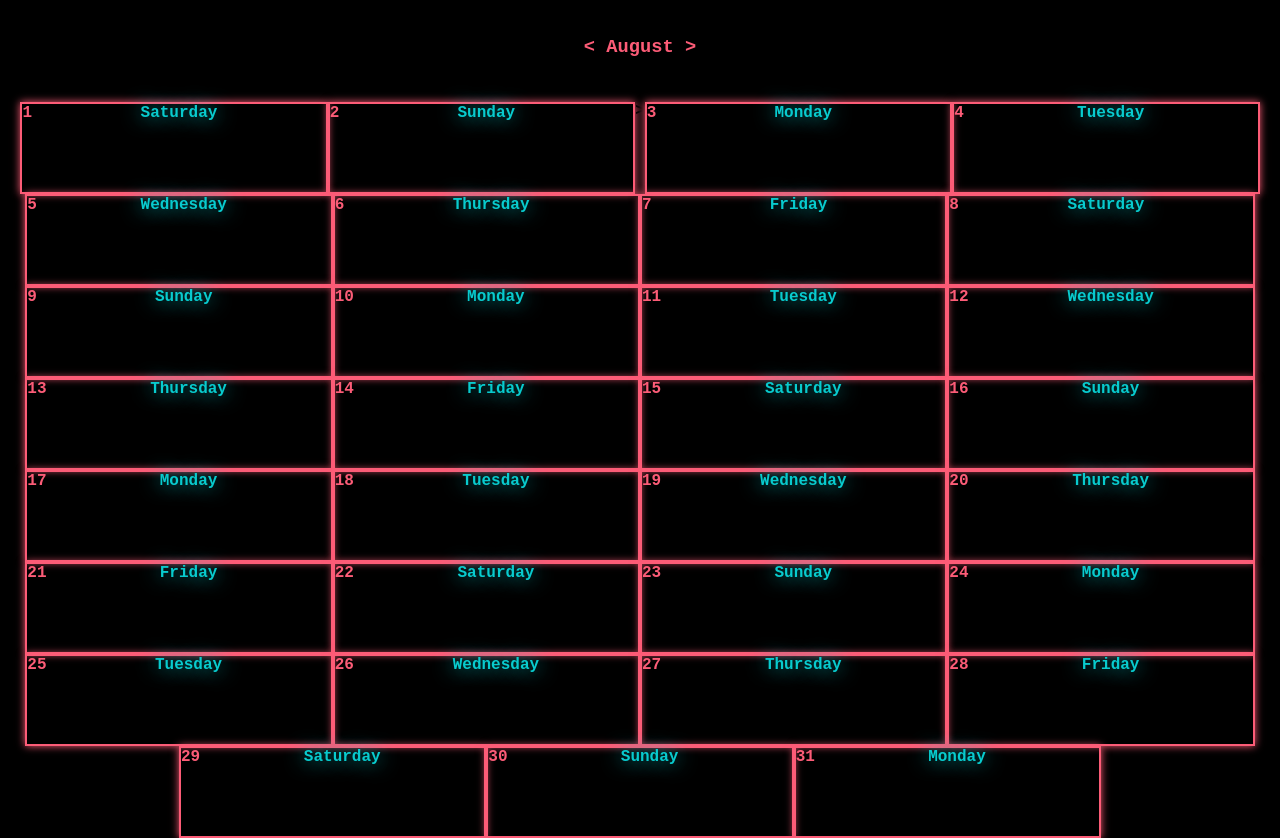
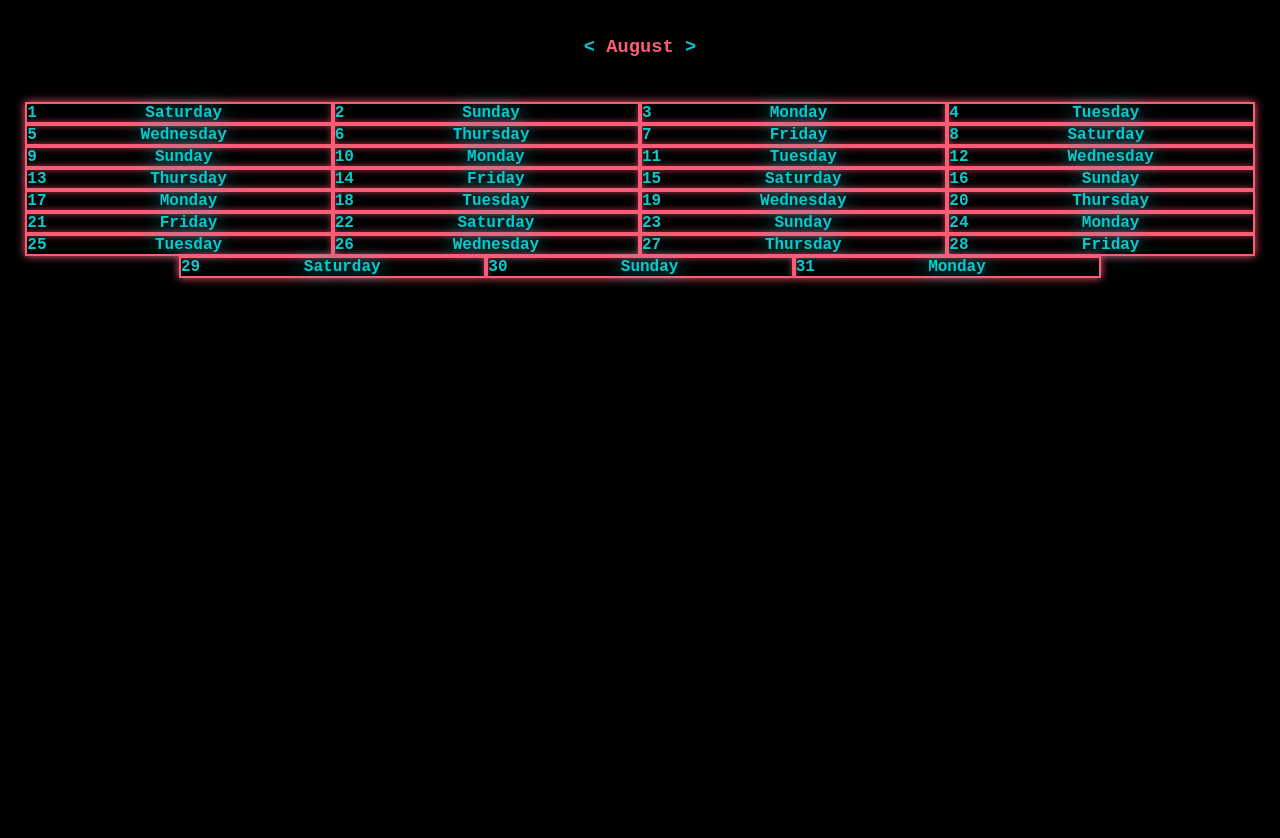
Before and after one commit to Tettrox/Occal, a plain HTML site: page index.html in a window 1280 px wide. Shown: the part 58-896 px from the top of the page. After the commit the page ends 800 px from the top, so only its background shows below. Drawn offline with Linux system fonts and the light colour scheme.

Commit message:
-Removed default height modifier for days of the month.
*Changed default month navbar colors

*Removed prototyping CSS

*Changed default day_tag color.

*Added reference for color scheme.

```diff
--- a/index.html
+++ b/index.html
@@ -9,11 +9,16 @@
 		}
 
 		/*CAL*/
+
+		/*Color pallet:
+		Bright Pink: FC5C77
+		Dark Pink: F9264A
+		Neon Blue: 08CBCD
+		*/
+
 		.calandar
 		{
 			display: flex;
-			width: 100;
-			height: 100;
 			font-family: 'Courier New', monospace;
 			font-weight: bold;
 			background-color: black;
@@ -65,7 +70,7 @@
 			width: 25%;
 			padding-left: 25%;
 			text-align: left;
-			color: #FC5C77;
+			color: #08CBCD;
 		}
 
 		.month_backward
@@ -74,16 +79,13 @@
 			width: 25%;
 			padding-right: 25%;
 			text-align: right;
-			color: #FC5C77;
+			color: #08CBCD;
 		}
 
 		.calandar_body
 		{
 			display: flex;
 			flex-direction: row;
-			width: 100%;
-			height: 85%;
-			max-height: 90%;
 			border-top: 4px solid linear-gradient(90deg, rgba(0,0,0,0) 0%, rgba(252,60,119,1) 50%, rgba(0,0,0,0) 100%);
 			border-bottom: 4px solid linear-gradient(90deg, rgba(0,0,0,0) 0%, rgba(252,60,119,1) 50%, rgba(0,0,0,0) 100%);
 		}
@@ -106,14 +108,14 @@
 			border: 2px solid #fc5c77;
 			box-shadow: 0px 0px 8px #fc5c77;
 			width: 24%;
-			height: 50%;
+			max-height: 50%;
 		}
 
 		.calandar_days > li:before
 		{
 			display: flex;
 			position: relative;
-			color: #fc5c77;
+			color: #08CBCD;
 			counter-increment: daycounter;
 			content: counter(daycounter) "";
 			height: 20%;
@@ -144,17 +146,12 @@
 			</div>
 			<div class="calandar_body">
 				<ol class="calandar_days">
-					<!--
-						To future me so I remember why I did it this way:
-						This allows direct access to the right DOM element without needing to have an array of DOM elements created with JS, therby having a faster initial load since it doesn't need to wait for execution to render to the browser.
-
-					-->
 					<li id="Day1" onclick="">
 						<span class="day_tag"></span>
 					</li>
 					<li id="Day2" onclick="">
 						<span class="day_tag"></span>
-					</li>>
+					</li>
 					<li id="Day3" onclick="">
 						<span class="day_tag"></span>
 					</li>
```
